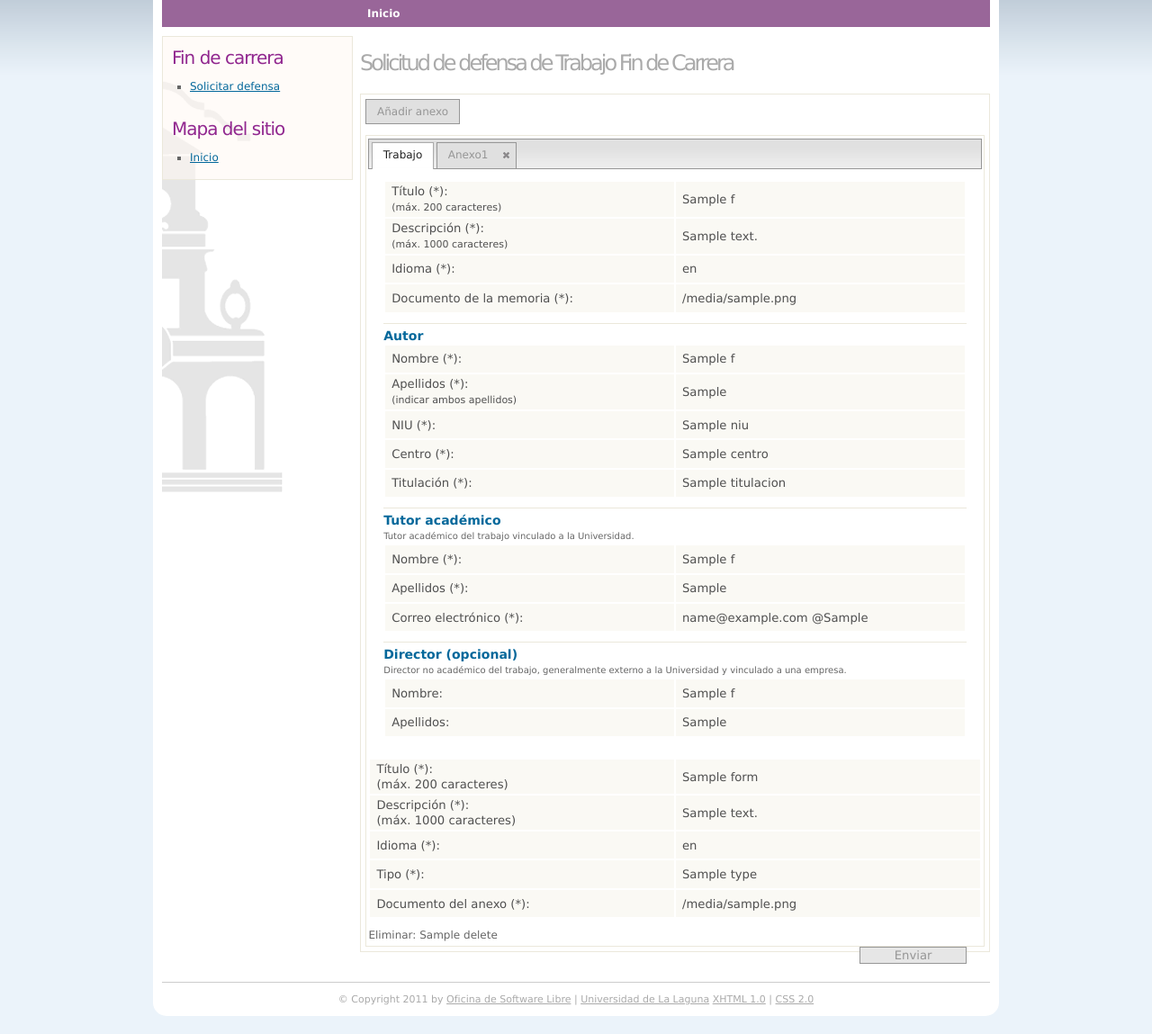
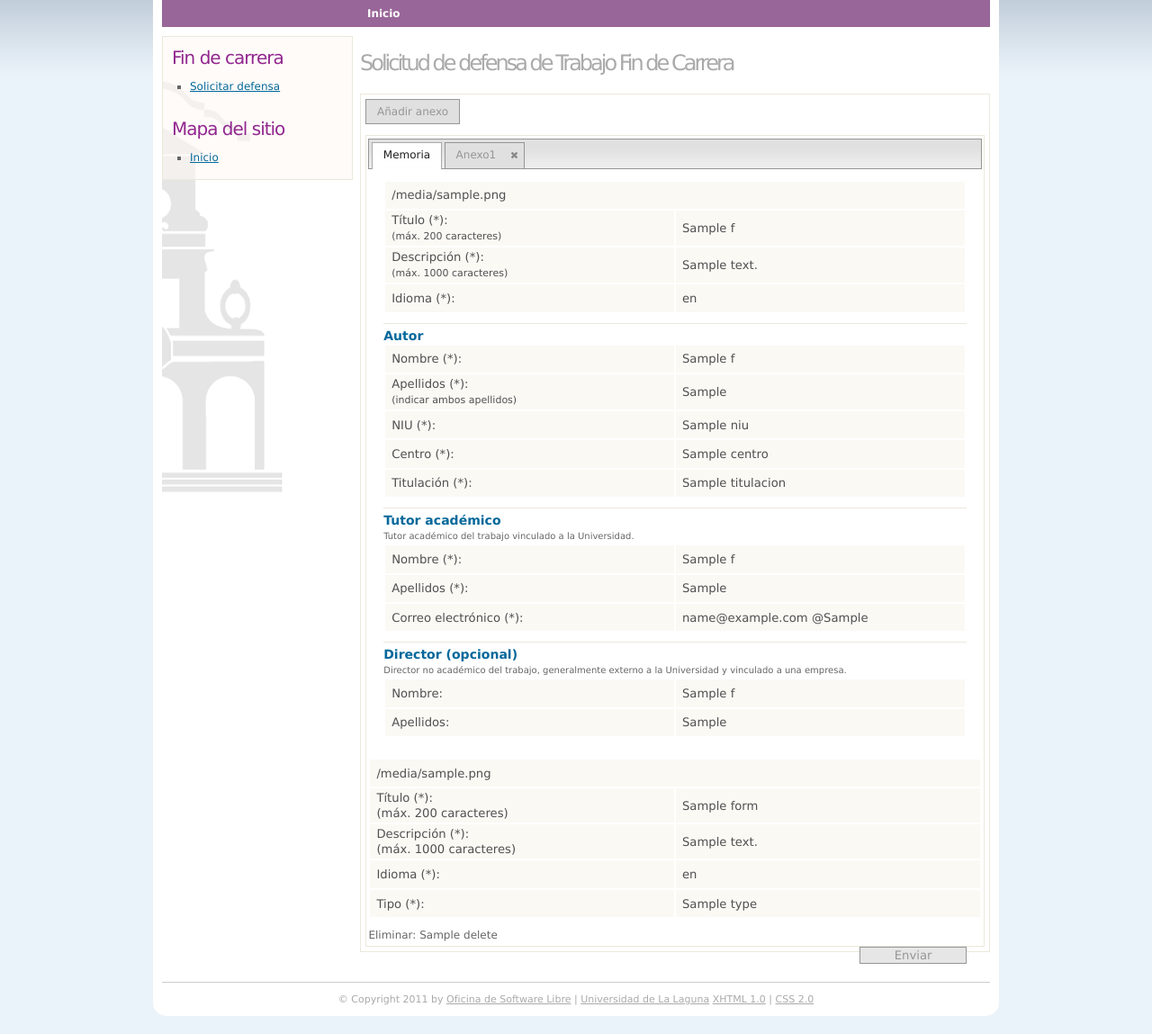
Before and after one commit to tic-ull/defensatfc-proto, a Django app: template trunk/tfc_webapps/defensa/templates/solicitar_defensa.html in a window 1280 px wide. Shown: the part 120-1269 px from the top of the page at 90% size. Run offline with Django 3.2, Linux system fonts and the light colour scheme; the template is opened without the code that fills it: most values are stand-ins (such as "Sample title", 1, 10 or a date in 2020); parts of the project's set-up code (start-up, migrations or seed data) failed here and were passed over.

Commit message:
recuperar el campo file para los anexos y colocar en la parte superior
git-svn-id: https://svn.osl.ull.es/pdrcabrod@107 504b1ee8-bf37-48d5-949c-1573cdd6fe78

```diff
--- a/trunk/tfc_webapps/defensa/forms.py
+++ b/trunk/tfc_webapps/defensa/forms.py
@@ -128,6 +128,7 @@ class FormularioAnexoFormset(BaseInlineFormSet):
 
     def add_fields(self, form, index):
 	super(FormularioAnexoFormset, self).add_fields(form, index)
+	form.fields["file"] = forms.FileField()
         form.fields['title'].widget = forms.Textarea(attrs={'cols': 40, 'rows': 3})
 
     def clean(self):
--- a/trunk/tfc_webapps/defensa/templates/solicitar_defensa.html
+++ b/trunk/tfc_webapps/defensa/templates/solicitar_defensa.html
@@ -35,7 +35,7 @@
     {% csrf_token %}
     <div id="tabs">
         <ul>
-            <li><a href="#tabs-trabajo">Trabajo</a></li>
+            <li><a href="#tabs-trabajo">Memoria</a></li>
 	    {% for form in a %}
 	    <li><a href="#tabs-{{ a.prefix }}-{{ forloop.counter0 }}">Anexo {{ forloop.counter }}</a> <span class='ui-icon ui-icon-close'>Eliminar anexo</span></li>
 	    {% endfor %}
@@ -44,6 +44,9 @@
         <div id="tabs-trabajo">
             {{ f.non_field_errors }}
             <table>
+                <tr>
+                    <td colspan="2">{{ f.file.errors }}{{ f.file }}</td>
+                </tr>
                 <tr>
                     <th><label for="id_title">Título (*):</label><br/>
                         <small>(máx. 200 caracteres)</small></th>
@@ -57,10 +60,6 @@
                 <tr>
                     <th><label for="id_language">Idioma (*):</label></th>
                     <td>{{ f.language.errors }}{{ f.language }}</td>
-                </tr>
-                <tr>
-                    <th><label for="id_file">Documento de la memoria (*):</label></th>
-                    <td>{{ f.file.errors }}{{ f.file }}</td>
                 </tr>
             </table>
             <div class="line"></div>
@@ -133,6 +132,9 @@
             {{ form.non_field_errors }}
 	    <table>
                 <tr>
+                    <td colspan="2">{{ form.file.errors }}{{ form.file }}</td>
+                </tr>
+                <tr>
                     <th><label for="id_anexo_set-{{ forloop.counter0 }}-title">Título (*):</label><br/>
                         (máx. 200 caracteres)</th>
                     <td>{{ form.title.errors }}{{ form.title }}</td>
@@ -150,10 +152,6 @@
                     <th><label for="id_anexo_set-{{ forloop.counter0 }}-type">Tipo (*):</label></th>
                     <td>{{ form.type.errors }}{{ form.type }}</td>
                 </tr>
-                <tr>
-                    <th><label for="id_anexo_set-{{ forloop.counter0 }}-file">Documento del anexo (*):</label></th>
-                    <td>{{ form.file.errors }}{{ form.file }}</td>
-                </tr>
 	    </table>
             <label for="id_anexo_set-{{ forloop.counter0 }}-DELETE">Eliminar:</label>
             {{ form.DELETE }}
@@ -165,6 +163,9 @@
     <div id="anexo-empty-form">
         {{ form.non_field_errors }}
         <table>
+            <tr>
+                <td colspan="2">{{ form.file.errors }}{{ form.file }}</td>
+            </tr>
             <tr>
                 <th><label for="id_anexo_set-__prefix__-title">Título (*):</label><br/>
                     <small>(máx. 200 caracteres)</small></th>
@@ -183,10 +184,6 @@
                 <th><label for="id_anexo_set-__prefix__-type">Tipo (*):</label></th>
                 <td>{{ form.type.errors }}{{ form.type }}</td>
             </tr>
-            <tr>
-                <th><label for="id_anexo_set-__prefix__-file">Documento del anexo (*):</label></th>
-                <td>{{ form.file.errors }}{{ form.file }}</td>
-            </tr>
         </table>
         <label for="id_anexo_set-__prefix__-DELETE">Eliminar:</label>
         {{ form.DELETE }}
```
